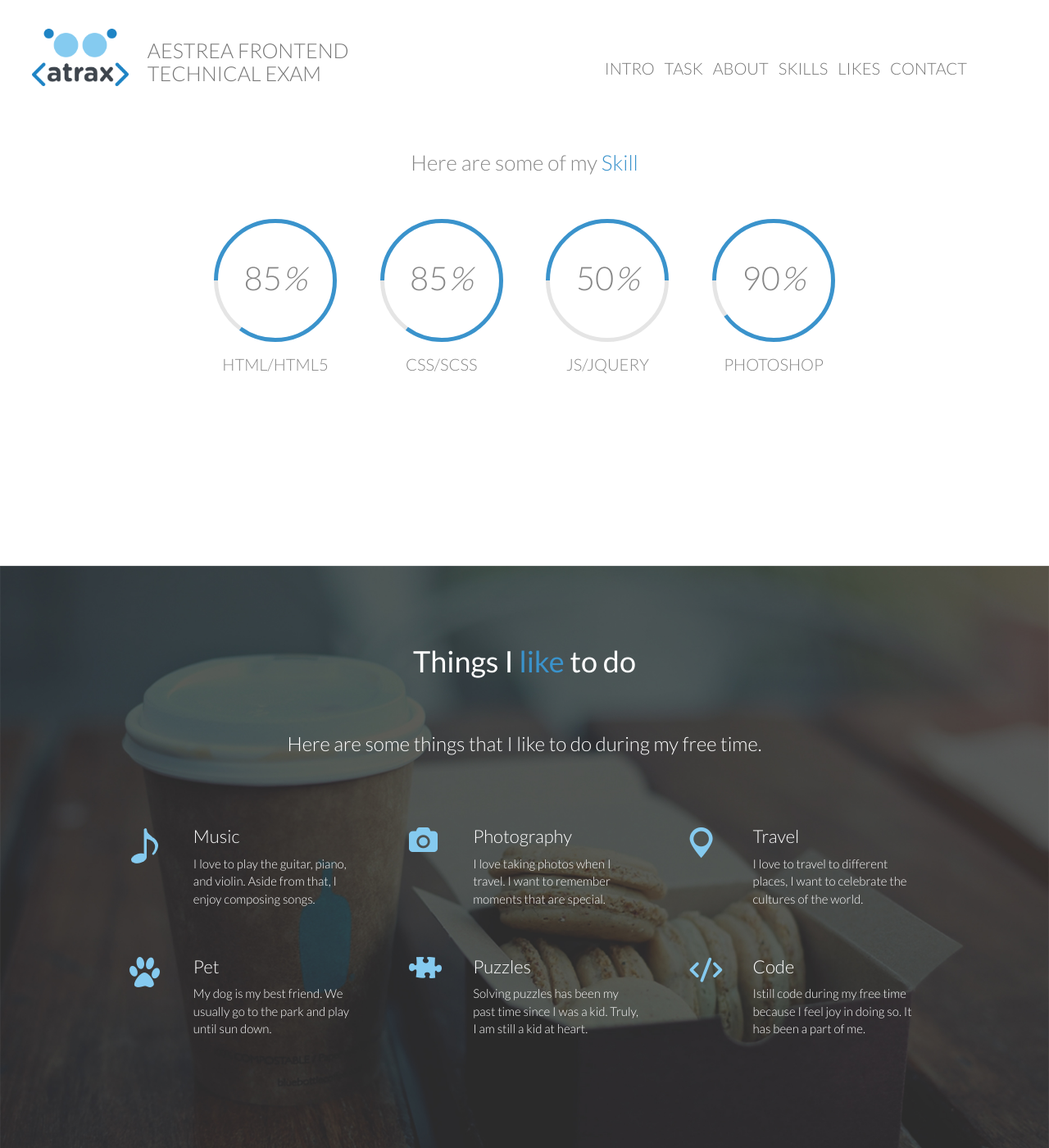
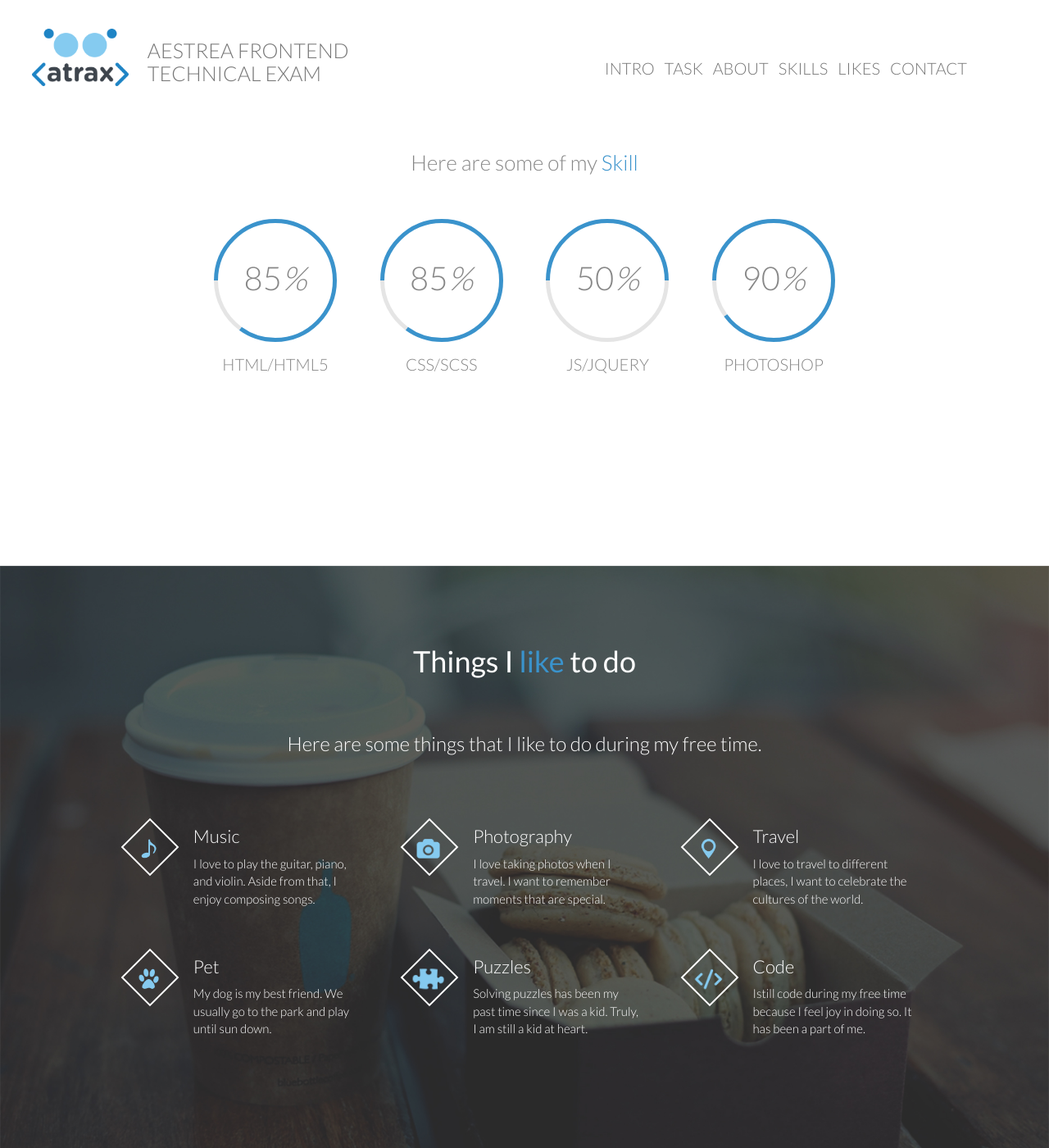
Before and after one commit to rensexam/rensexam.github.io, a Jekyll site: the page built from index.html, in a window 1280 px wide and 1400 px high, scrolled down 2194 px. Shown: the whole window at 82% size. Built offline with Jekyll 4.4.1, drawn with Linux system fonts in a browser that asks for light colours.

Commit message:
refactor codes and added data on like section

```diff
--- a/_includes/front/likes.html
+++ b/_includes/front/likes.html
@@ -6,7 +6,13 @@
     {% for likes in site.data.likes limit:3 %}
       <div class="col-md-4">
         <div class="col-md-3">
-          <img src="/img/{{ likes.image }}"/>
+          <ul>
+            <li class="diamond">
+              <div class="text">
+                <img src="/img/{{ likes.image }}"/>
+              </div>
+            </li>
+          </ul>
         </div>
         <div class="col-md-9">
           <h4>{{ likes.name }}</h4>
@@ -20,7 +26,13 @@
     {% for likes in site.data.likes limit:3 offset:3 %}
       <div class="col-md-4">
         <div class="col-md-3">
-          <img src="/img/{{ likes.image }}"/>
+          <ul>
+            <li class="diamond">
+              <div class="text">
+                <img src="/img/{{ likes.image }}"/>
+              </div>
+            </li>
+          </ul>
         </div>
         <div class="col-md-9">
           <h4>{{ likes.name }}</h4>
--- a/_sass/front.scss
+++ b/_sass/front.scss
@@ -357,8 +357,53 @@ nav {
       width: 80%;
       .col-md-4 {
         .col-md-3 {
-          img {
-          }
+          ul {
+            padding: 0;
+            margin: 0;
+            li {
+              list-style: none;
+              float: left;
+              &.diamond {
+                height: 50px;
+                width: 50px;
+                background: transparent;
+                display: block;
+                overflow: hidden;
+                position: relative;
+                text-decoration: none;
+                border: 2px solid #fff;
+                -webkit-transform: rotate(45deg);
+                -moz-transform: rotate(45deg);
+                -ms-transform: rotate(45deg);
+                -o-transform: rotate(45deg);
+                transform: rotate(45deg);
+                -webkit-transition: color .35s linear;
+                -moz-transition: color .35s linear;
+                -o-transition: color .35s linear;
+                transition: color .35s linear;
+              }
+              &:hover {
+                background: transparent;
+                border: 2px solid #3a93cc;
+              }
+            }
+            .text {
+              width: 50px;
+              height: 50px;
+              display: table-cell;
+              vertical-align: middle;
+              -webkit-transform: rotate(-45deg);
+              -moz-transform: rotate(-45deg);
+              -ms-transform: rotate(-45deg);
+              -o-transform: rotate(-45deg);
+              transform: rotate(-45deg);
+              text-align: center;
+              img {
+                height: 25px;
+                text-align: center;
+              }
+            }
+          }/* ul end */
         }
 
         .col-md-9 {
```
